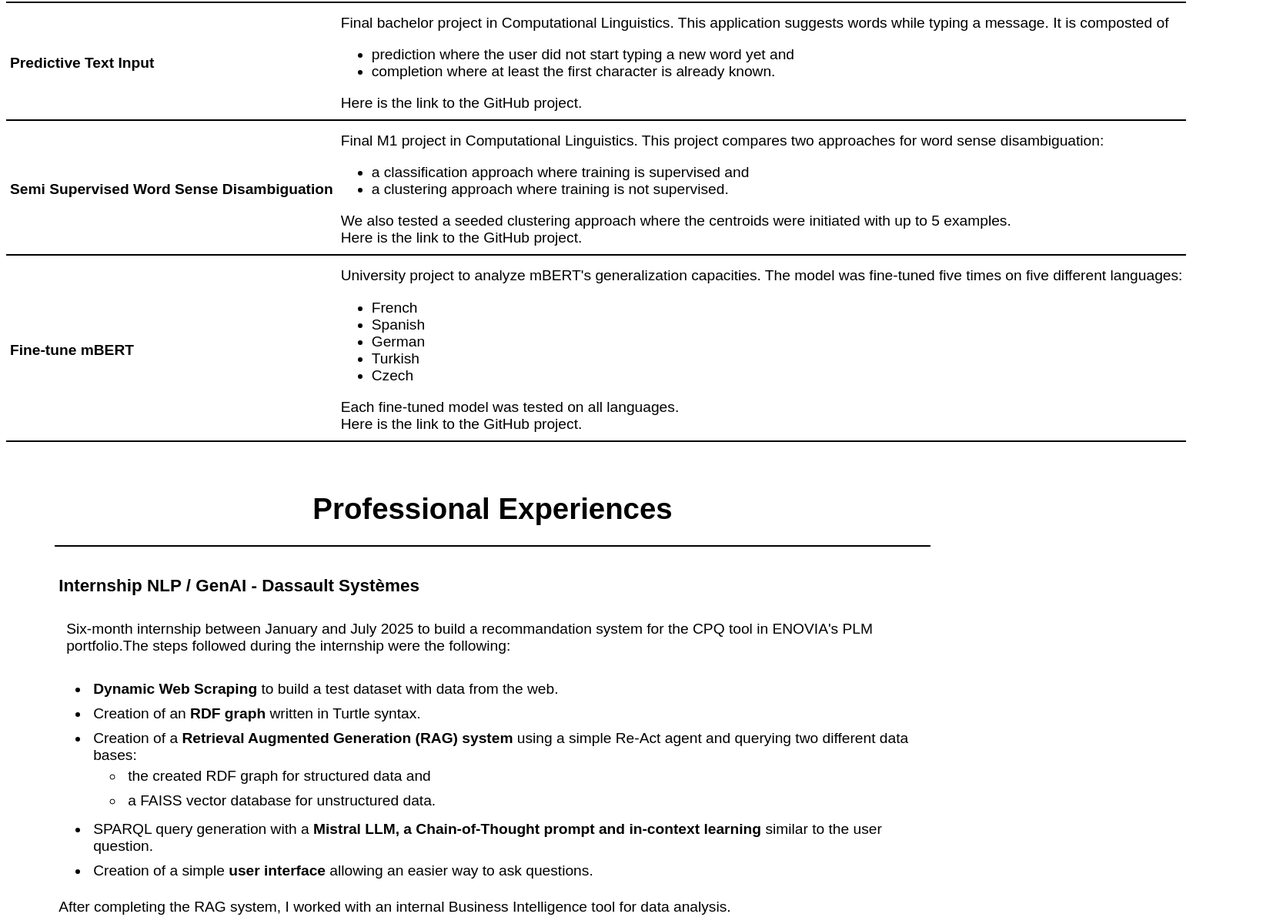
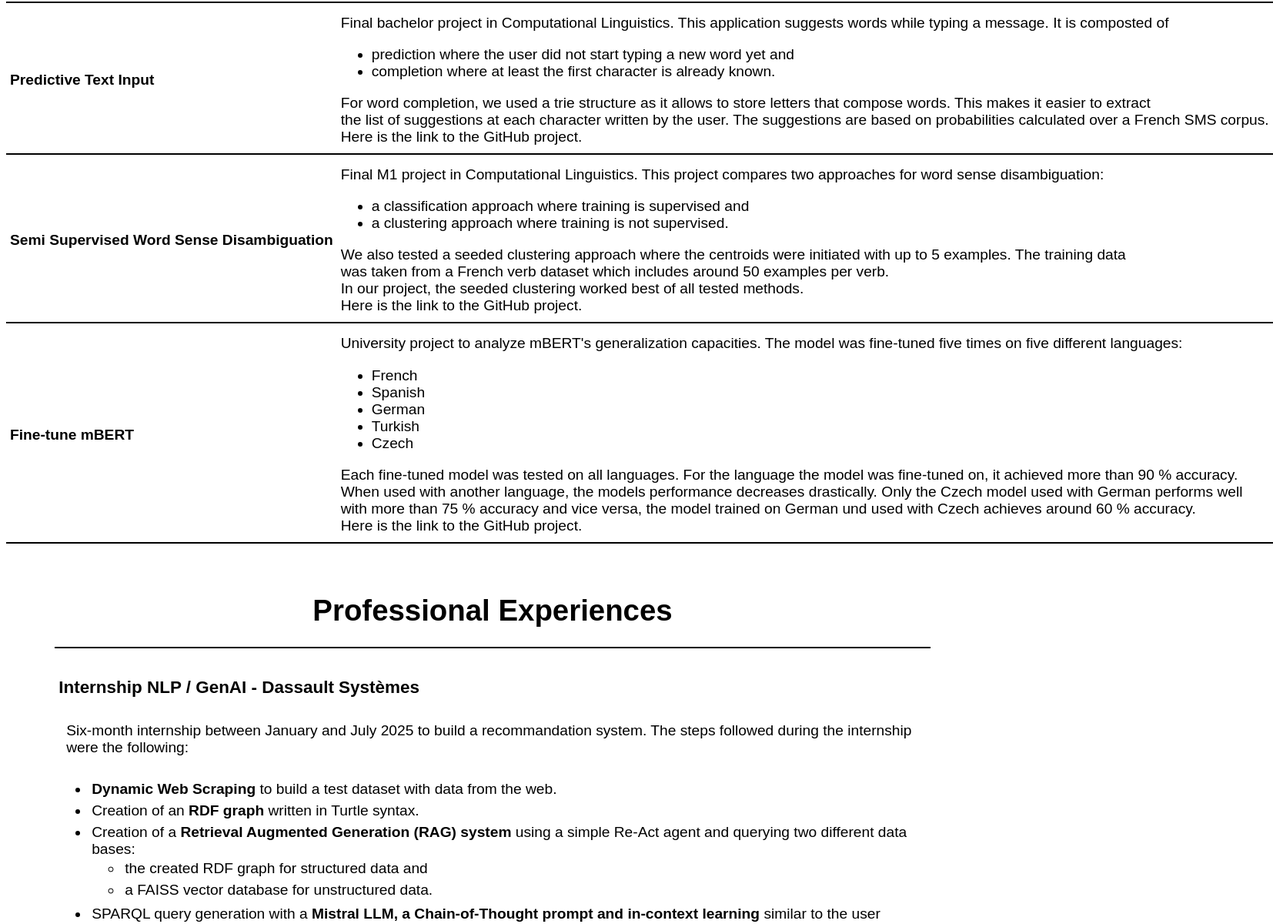
Before and after one commit to hannabri/hanna_homepage, a plain HTML site: page index.html in a window 1280 px wide. Shown: the part 714-1914 px from the top of the page at 77% size, 1654 px wide, since content can reach past the window. Drawn offline with Linux system fonts and the light colour scheme.

Commit message:
more projet details

```diff
--- a/index.html
+++ b/index.html
@@ -53,6 +53,9 @@
                     <li>prediction where the user did not start typing a new word yet and</li>
                     <li>completion where at least the first character is already known.</li>
                 </ul>
+                For word completion, we used a trie structure as it allows to store letters that compose words.
+                This makes it easier to extract <br>the list of suggestions at each character written by the user.
+                The suggestions are based on probabilities calculated over a French SMS corpus. <br>
                 Here is the link to the <a href="https://github.com/hannabri/saisie_predictive" target="_blank">GitHub project</a>.
                 </td>
             </tr>
@@ -64,7 +67,9 @@
                     <li>a classification approach where training is supervised and</li>
                     <li>a clustering approach where training is not supervised.</li>
                 </ul>
-                We also tested a seeded clustering approach where the centroids were initiated with up to 5 examples.<br>
+                We also tested a seeded clustering approach where the centroids were initiated with up to 5 examples. The training data<br>
+                was taken from a French verb dataset which includes around 50 examples per verb.<br>
+                In our project, the seeded clustering worked best of all tested methods.<br>
                 Here is the link to the <a href="https://github.com/hannabri/word_sense_disambiguation" target="_blank">GitHub project</a>.
                 </td>
             </tr>
@@ -79,7 +84,9 @@
                     <li>Turkish</li>
                     <li>Czech</li>
                 </ul>
-                Each fine-tuned model was tested on all languages. <br>
+                Each fine-tuned model was tested on all languages. For the language the model was fine-tuned on, it achieved more than 90 % accuracy.<br>
+                When used with another language, the models performance decreases drastically. Only the Czech model used with German performs well <br>
+                with more than 75 % accuracy and vice versa, the model trained on German und used with Czech achieves around 60 % accuracy. <br>
                 Here is the link to the <a href="https://github.com/hannabri/fine_tune_mbert" target="_blank">GitHub project</a>.
                 </td>
             </tr>
@@ -93,8 +100,7 @@
             <tr>
                 <td>
                     <h3>Internship NLP / GenAI - <a href="https://www.3ds.com/" target="_blank">Dassault Systèmes</a></h3>
-                    <p>Six-month internship between January and July 2025 to build a recommandation system for the CPQ tool in
-                    ENOVIA's PLM portfolio.The steps followed during the internship were the following:
+                    <p>Six-month internship between January and July 2025 to build a recommandation system. The steps followed during the internship were the following:
                     <ul class="dassault">
                         <li><b>Dynamic Web Scraping</b> to build a test dataset with data from the web.</li>
                         <li>Creation of an <b>RDF graph</b> written in Turtle syntax.</li>
--- a/stylesheet.css
+++ b/stylesheet.css
@@ -104,7 +104,7 @@ table.projects td, table.projects th, table.exp td, table.exp th{
 /* Experiences */
 
 .dassault li, .igm li, .llf li{
-    padding:5px;
+    padding:3px;
 }
 
 .exp {
```
